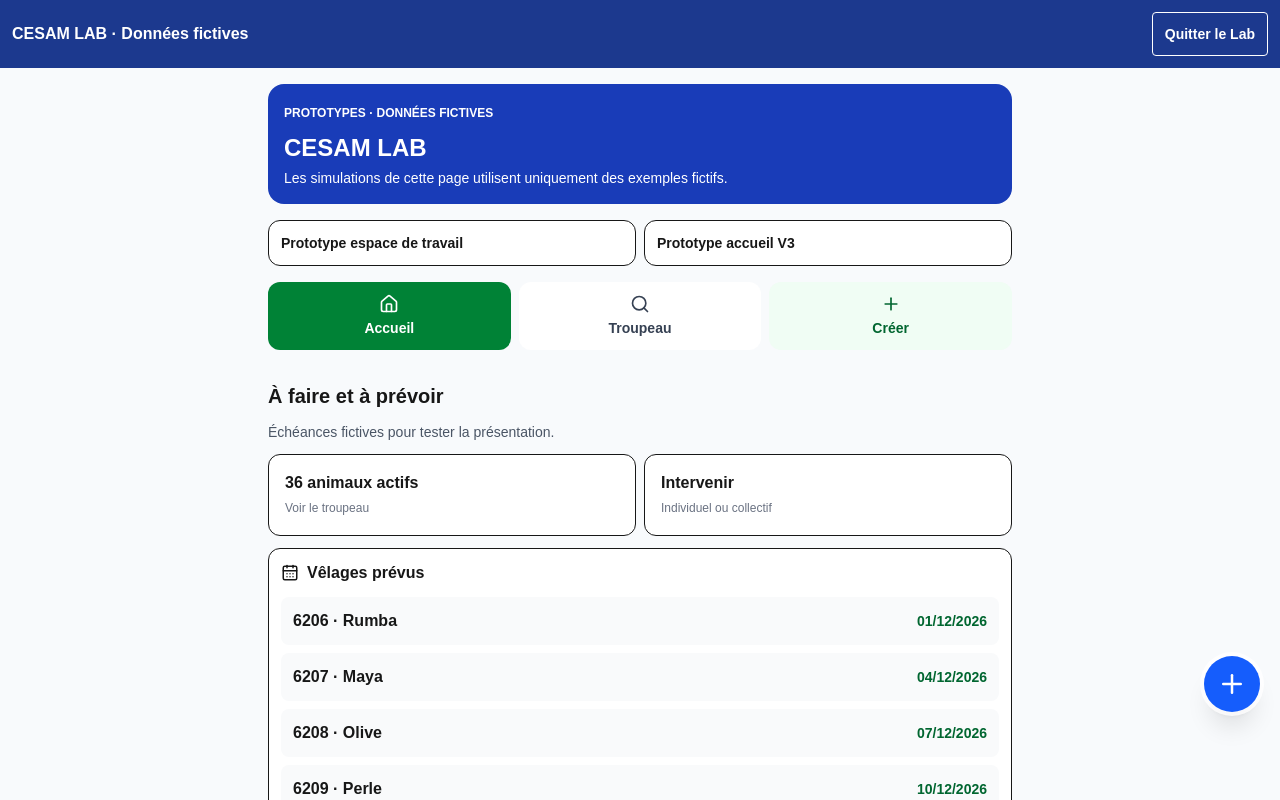
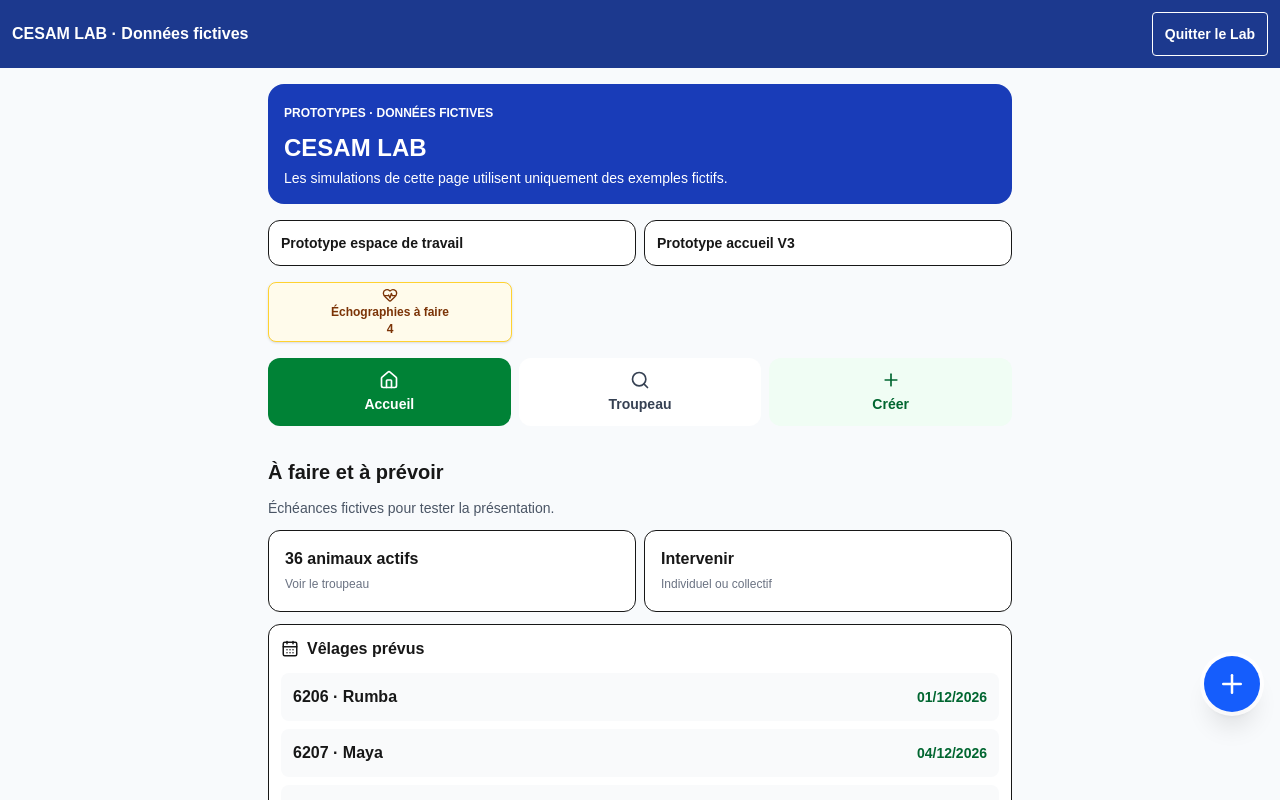
Before and after one commit to quentin12200/cesam, a Next.js app: page /lab in a window 1280 px wide. Shown: the top 800 px of the page. Built offline with nearby package versions, Linux system fonts and the light colour scheme.

Commit message:
Exposer le raccourci dans le Lab fictif

```diff
--- a/app/lab/page.tsx
+++ b/app/lab/page.tsx
@@ -1,3 +1,4 @@
+import EchoShortcut from "@/app/components/EchoShortcut";
 import LabFatherAudit from "./LabFatherAudit";
 import LabCalvingPanel from "./LabCalvingPanel";
 import Link from "next/link";
@@ -23,6 +24,7 @@ export default function CesamLabPage() {
       <Link href="/prototype-espace-travail" prefetch={false} className="min-h-11 rounded-xl border bg-white p-3 text-sm font-bold">Prototype espace de travail</Link>
       <Link href="/prototype-accueil-v3" prefetch={false} className="min-h-11 rounded-xl border bg-white p-3 text-sm font-bold">Prototype accueil V3</Link>
     </nav>
+    <div aria-label="Raccourci échographie fictif" role="region" className="grid grid-cols-3 gap-1.5"><EchoShortcut echoCount={animaux.filter(a => a.aEchographier).length} /></div>
     <LabExplorer animaux={animaux} echeances={echeances} />
     <LabCalvingPanel />
     <LabFatherAudit />
```
